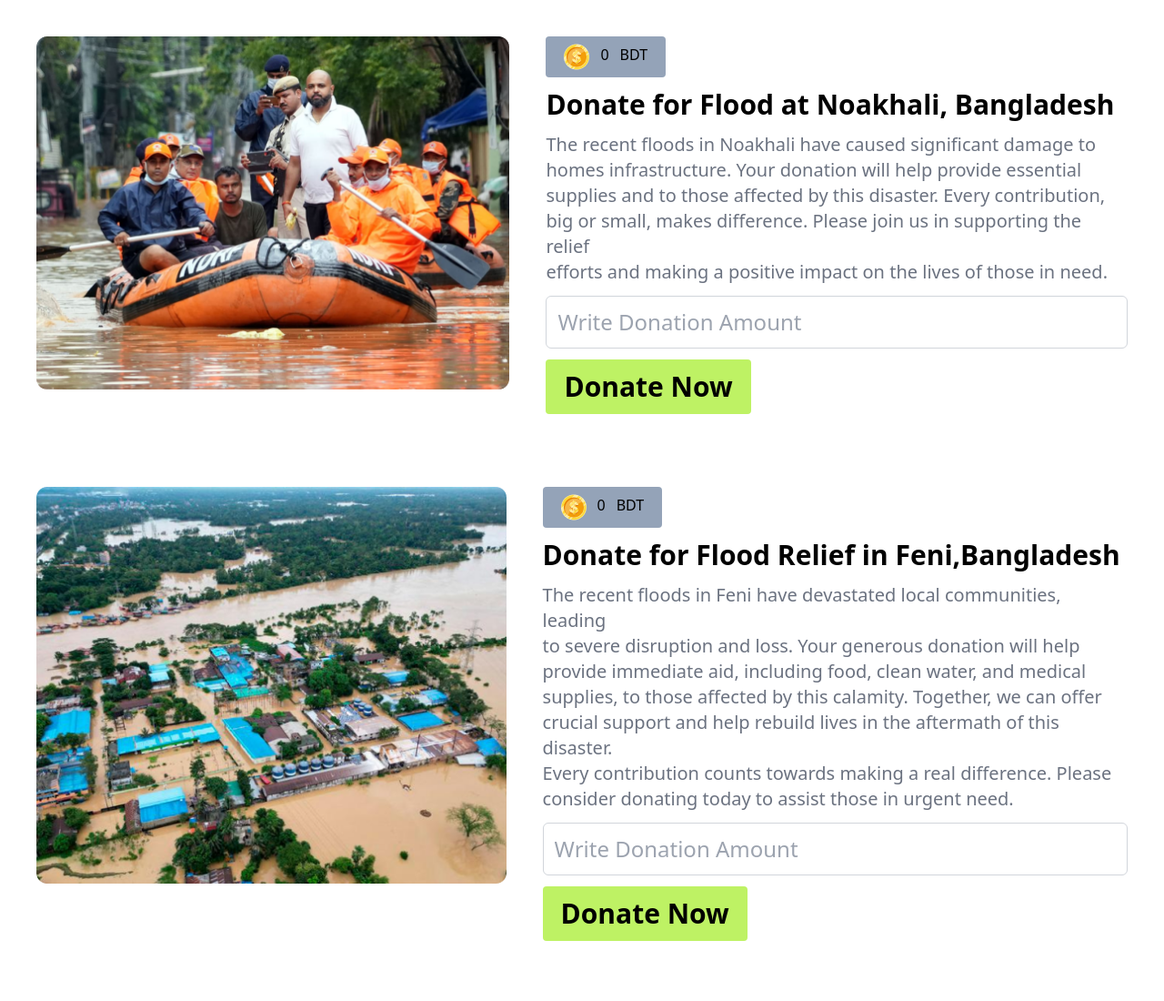
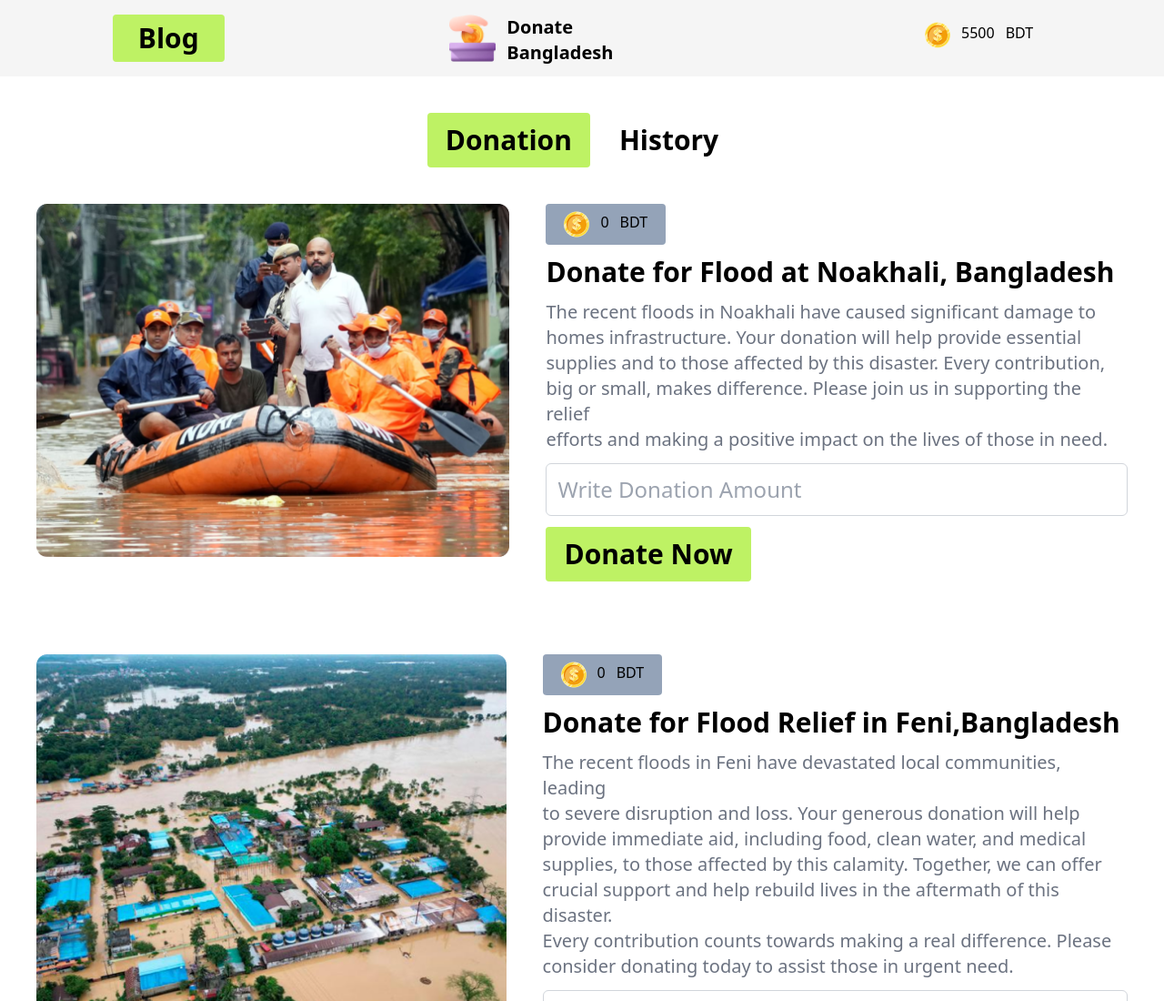
Before and after one commit to Morshed7/Assignment-5, a plain HTML site: page index.html in a window 1280 px wide. Shown: the top 1100 px of the page at 91% size. Drawn offline with nearby package versions, Linux system fonts and the light colour scheme.

Commit message:
nav and banner section added

```diff
--- a/index.html
+++ b/index.html
@@ -9,9 +9,24 @@
 <body>
 
 <header>
-    <nav></nav>
-    <div></div>
+    <nav class="">
+        <div class="flex justify-around bg-neutral-100 pt-4 pb-4">
+            <button class="text-3xl font-bold rounded bg-lime-300 py-2 px-7">Blog</button>
+            <div class="flex gap-3 text-xl font-bold">
+                <img src="assets/logo.png" alt="">
+                <h3>Donate Bangladesh </h3>
+            </div>
+            <button class="flex px-5 py-2 rounded gap-3"> <img src="assets/coin.png"> 5500 <span>   BDT</span></button>
+        </div>
+    </nav>
+    <!-- banner Section -->
+
+    <div class="flex justify-center gap-3 mt-10">
+        <button class="text-3xl font-bold rounded bg-lime-300 py-3 px-5">Donation</button>
+        <button class="text-3xl font-bold rounded bg-white py-3 px-5">History</button>
+    </div>
 </header>
+
 
 
 
```
